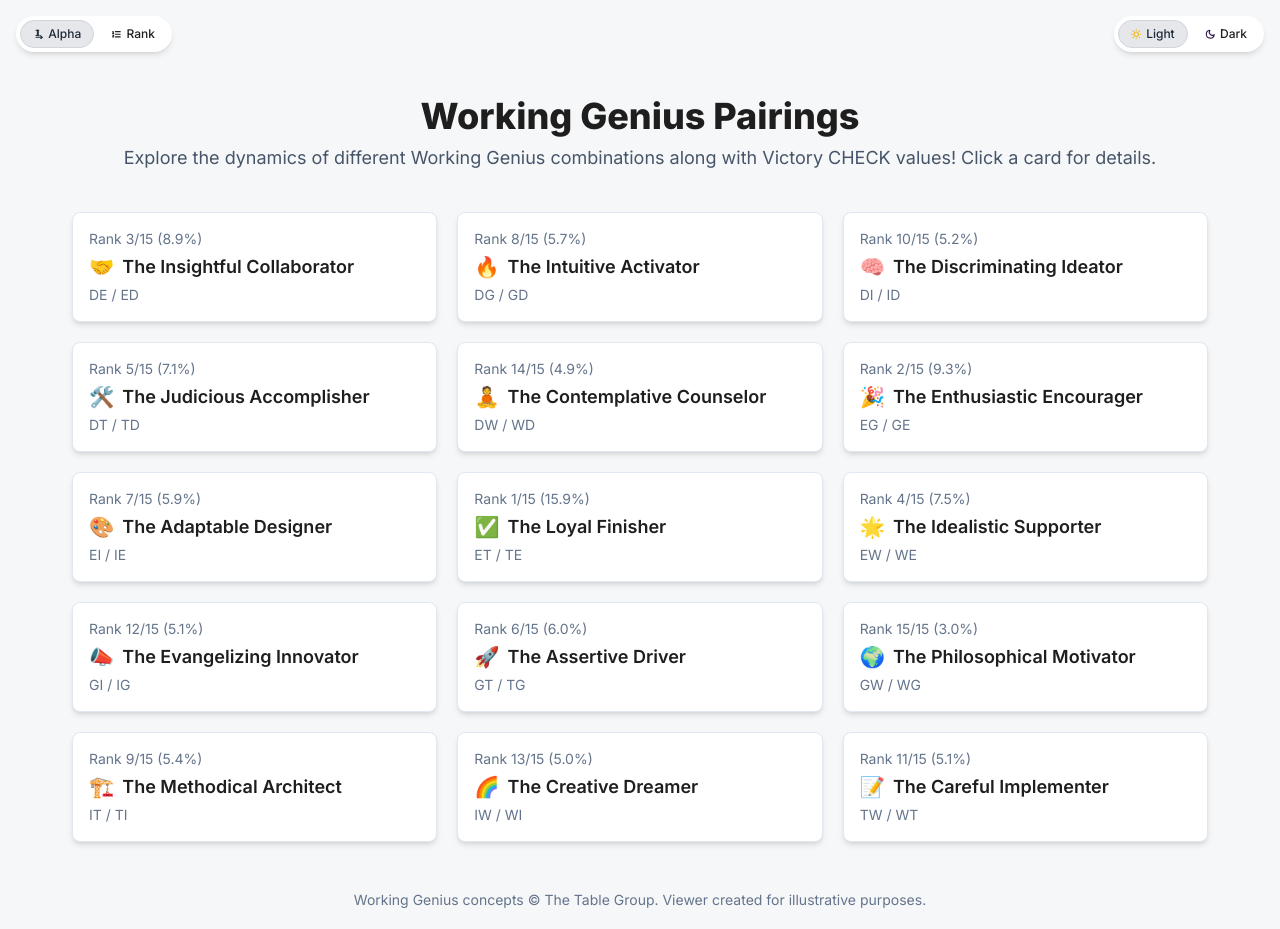
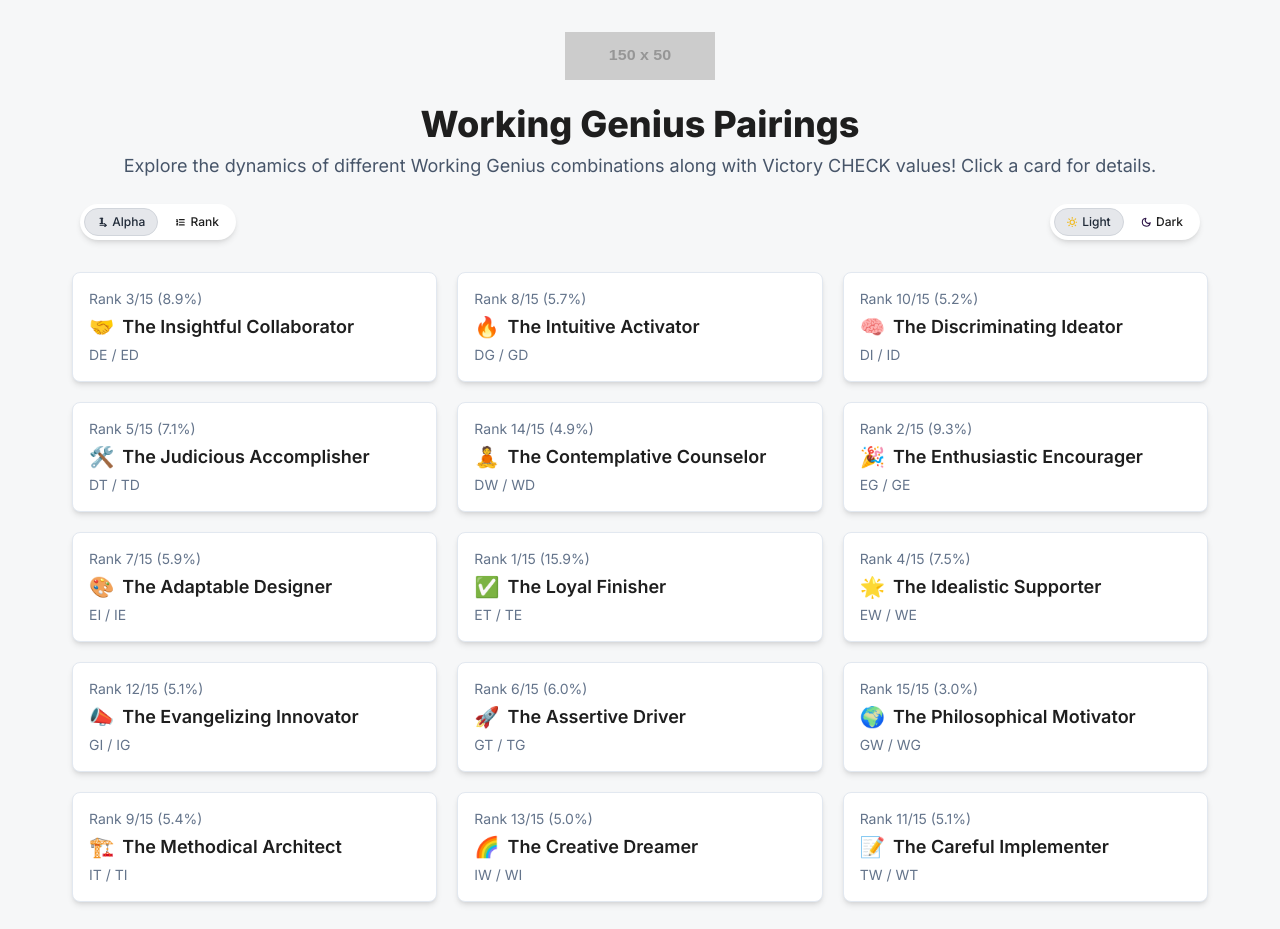
Before and after one commit to orholly/WorkingGeniusV2, a plain HTML site: page index.html in a window 1280 px wide. Shown: the top 929 px of the page. Drawn offline with nearby package versions, Linux system fonts and the light colour scheme; placeholder pictures from the web are drawn by us.

Commit message:
Update index.html with Victory logo

```diff
--- a/index.html
+++ b/index.html
@@ -213,21 +213,17 @@
         }
 
         /* Sort/Theme Button Styles */
-        /* *** MODIFICATION: Removed fixed width/height, adjusted padding *** */
         .toggle-button {
-            padding: 0.25rem 0.75rem; /* Adjusted horizontal padding */
+            padding: 0.25rem 0.75rem;
             border-radius: 9999px; /* pill shape */
             font-size: 0.75rem; /* text-xs */
             font-weight: 500;
             display: inline-flex;
             align-items: center;
-            /* justify-content: center; /* Removed center */
             gap: 0.3rem;
             cursor: pointer;
             border: 1px solid transparent;
             transition: background-color 0.2s ease, border-color 0.2s ease, color 0.2s ease;
-            /* width: 2rem; */ /* Removed fixed width */
-            /* height: 2rem; */ /* Removed fixed height */
         }
         /* Inactive state */
         .toggle-button {
@@ -297,21 +293,35 @@
         }
     </script>
 </head>
- <body class="bg-brand-gray-light dark:bg-brand-gray-dark text-brand-gray-dark dark:text-brand-gray-light flex flex-col items-center justify-start min-h-screen pt-20 pb-4 sm:pt-24 sm:pb-6 lg:pb-8 transition-colors duration-300">
+ <body class="bg-brand-gray-light dark:bg-brand-gray-dark text-brand-gray-dark dark:text-brand-gray-light flex flex-col items-center justify-start min-h-screen p-4 sm:p-6 lg:p-8 pt-8 sm:pt-12 transition-colors duration-300">
 
-    <div class="fixed top-4 left-4 z-50">
+    <div class="mb-4 md:mb-6 flex justify-center">
+        <img id="org-logo"
+             src="https://placehold.co/150x50/f6f7f8/1e1e1e?text=VICTORY+CHURCH" alt="Victory Church Logo"
+             width="150"
+             height="50"
+             onerror="this.onerror=null; this.src='https://placehold.co/150x50/ffffff/000000?text=Logo';"
+             class="h-10 sm:h-12">
+    </div>
+
+    <header class="w-full max-w-6xl mx-auto mb-4 md:mb-6 text-center px-4"> <h1 class="text-3xl sm:text-4xl font-extrabold text-brand-gray-dark dark:text-brand-gray-light mb-2">
+            Working Genius Pairings
+        </h1>
+        <p class="text-base sm:text-lg text-slate-600 dark:text-slate-400"> Explore the dynamics of different Working Genius combinations along with Victory CHECK values! Click a card for details.
+        </p>
+    </header>
+
+    <div class="w-full max-w-6xl mx-auto px-4 mb-6 md:mb-8 flex justify-between items-center">
         <div class="bg-white dark:bg-brand-purple rounded-full shadow-md p-1 flex items-center space-x-1">
-             <button id="sort-alpha-button" class="toggle-button" aria-pressed="true" title="Sort Alphabetically by Letters">
+            <button id="sort-alpha-button" class="toggle-button" aria-pressed="true" title="Sort Alphabetically by Letters">
                  <svg xmlns="http://www.w3.org/2000/svg" viewBox="0 0 24 24" fill="none" stroke="currentColor" stroke-linecap="round" stroke-linejoin="round"><line x1="10" x2="10" y1="15" y2="3"/><path d="M7 3H13"/><path d="M12 3v12"/><path d="M7 15h7"/><path d="M17 15l4 4-4 4"/><path d="M21 19H7"/></svg>
                  <span class="hidden sm:inline">Alpha</span> </button>
             <button id="sort-rank-button" class="toggle-button" aria-pressed="false" title="Sort by Rank">
                  <svg xmlns="http://www.w3.org/2000/svg" viewBox="0 0 24 24" fill="none" stroke="currentColor" stroke-linecap="round" stroke-linejoin="round"><line x1="10" x2="21" y1="6" y2="6"/><line x1="10" x2="21" y1="12" y2="12"/><line x1="10" x2="21" y1="18" y2="18"/><path d="M4 6h1v4"/><path d="M4 10h2"/><path d="M6 18H4c0-1 2-2 2-3s-1-1.5-2-1"/></svg>
                  <span class="hidden sm:inline">Rank</span> </button>
              </div>
-    </div>
 
-    <div class="fixed top-4 right-4 z-50">
-         <div class="bg-white dark:bg-brand-purple rounded-full shadow-md p-1 flex items-center space-x-1">
+        <div class="bg-white dark:bg-brand-purple rounded-full shadow-md p-1 flex items-center space-x-1">
              <button id="theme-light-button" class="toggle-button" aria-pressed="false" title="Switch to Light Theme">
                  <svg xmlns="http://www.w3.org/2000/svg" viewBox="0 0 24 24" fill="none" stroke="currentColor" stroke-linecap="round" stroke-linejoin="round" class="text-brand-gold"><circle cx="12" cy="12" r="5"/><line x1="12" y1="1" x2="12" y2="3"/><line x1="12" y1="21" x2="12" y2="23"/><line x1="4.22" y1="4.22" x2="5.64" y2="5.64"/><line x1="18.36" y1="18.36" x2="19.78" y2="19.78"/><line x1="1" y1="12" x2="3" y2="12"/><line x1="21" y1="12" x2="23" y2="12"/><line x1="4.22" y1="19.78" x2="5.64" y2="18.36"/><line x1="18.36" y1="5.64" x2="19.78" y2="4.22"/></svg>
                  <span class="hidden sm:inline">Light</span>
@@ -322,13 +332,6 @@
              </button>
          </div>
     </div>
-
-    <header class="w-full max-w-6xl mx-auto mb-6 md:mb-10 text-center px-4"> <h1 class="text-3xl sm:text-4xl font-extrabold text-brand-gray-dark dark:text-brand-gray-light mb-2">
-            Working Genius Pairings
-        </h1>
-        <p class="text-base sm:text-lg text-slate-600 dark:text-slate-400"> Explore the dynamics of different Working Genius combinations along with Victory CHECK values! Click a card for details.
-        </p>
-    </header>
 
     <main class="w-full max-w-6xl mx-auto px-2"> <div id="pairings-grid" class="grid grid-cols-1 sm:grid-cols-2 md:grid-cols-3 gap-4 md:gap-5">
             <p class="text-center text-slate-500 dark:text-slate-400 text-lg py-10 col-span-full">Loading pairings...</p>
@@ -647,11 +650,22 @@
          // Theme Toggle Button Logic
          const themeLightButton = document.getElementById('theme-light-button');
          const themeDarkButton = document.getElementById('theme-dark-button');
+         const logoImage = document.getElementById('org-logo'); // Get logo element
 
          function setTheme(theme) {
             document.documentElement.className = theme;
             localStorage.setItem('theme', theme);
             updateThemeButtons(theme);
+            // *** MODIFICATION: Update logo src based on theme ***
+            if (logoImage) {
+                if (theme === 'dark') {
+                    // Use the white logo file reference for dark mode
+                    logoImage.src = 'LogoHorizontal_W.png'; // Actual file reference
+                } else {
+                    // Use the black logo file reference for light mode
+                    logoImage.src = 'LogoHorizontal_B.png'; // Actual file reference
+                }
+            }
          }
 
          function updateThemeButtons(theme) {
@@ -706,7 +720,7 @@
 
             // Theme Toggle Logic (Using Buttons)
             const currentTheme = localStorage.getItem('theme') || (window.matchMedia('(prefers-color-scheme: dark)').matches ? 'dark' : 'light');
-            setTheme(currentTheme); // Apply theme and set initial button state
+            setTheme(currentTheme); // Apply theme and set initial button/logo state
 
             if (themeLightButton) {
                 themeLightButton.addEventListener('click', () => setTheme('light'));
```
